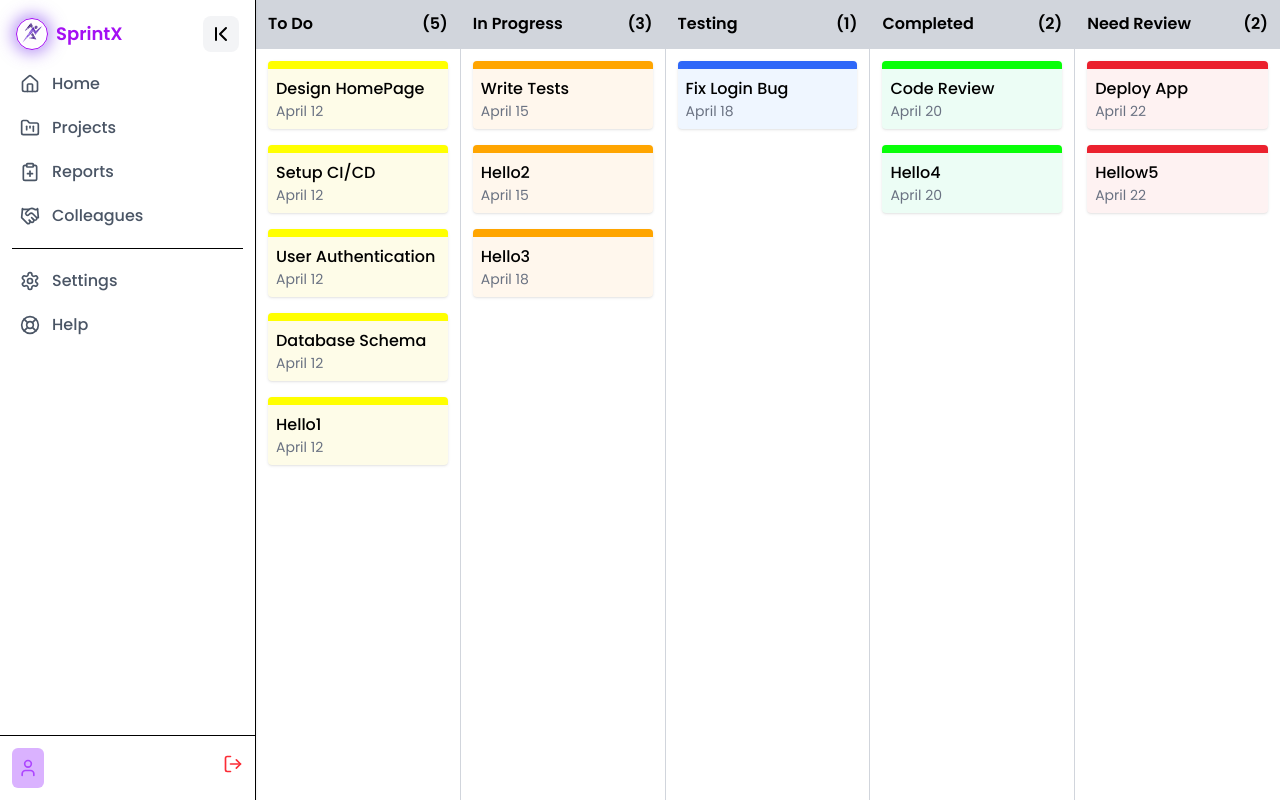
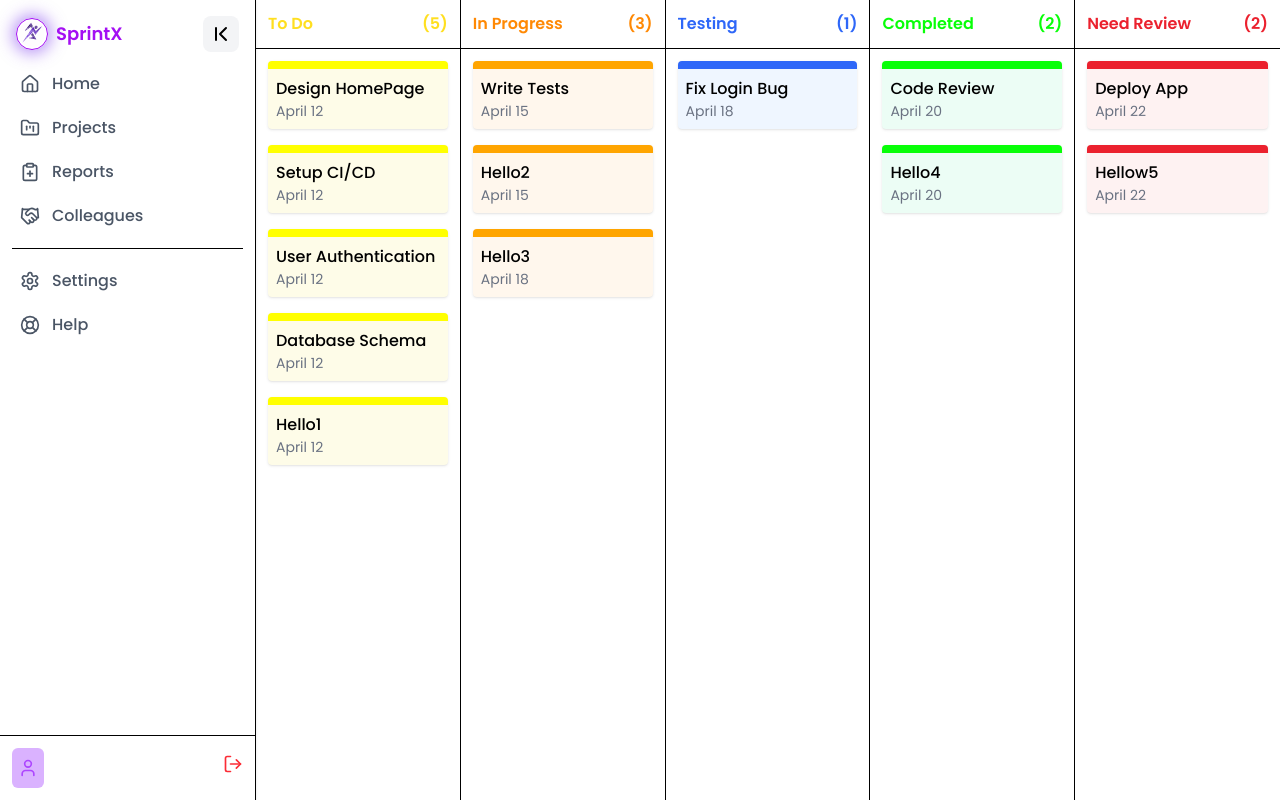
Before and after one commit to Sabarish-developer/SprintX, a React (Vite) app in the folder client/: page /home/tasks in a window 1280 px wide. Built offline with nearby package versions, Linux system fonts and the light colour scheme.

Commit message:
Tasks Headers bg-text-color Synchronization

```diff
--- a/client/src/components/ColumnContainer.jsx
+++ b/client/src/components/ColumnContainer.jsx
@@ -23,7 +23,7 @@ const ColumnContainer = ({ columnId, tasks }) => {
 
     <div
       ref={setNodeRef}
-      className="p-3 border-r border-gray-300 last:border-r-0 h-screen flex flex-col"
+      className="p-3 border-r border-black last:border-r-0 h-screen flex flex-col"
       style={{ minHeight: '150px' }}
     >
       <SortableContext items={taskIds}>
--- a/client/src/components/Tasks.jsx
+++ b/client/src/components/Tasks.jsx
@@ -37,6 +37,23 @@ const Tasks = () => {
         { id: "17", title: "Hide", dueDate: "April 20", columnId: "Completed" },
         { id: "18", title: "Hide", dueDate: "April 22", columnId: "Need Review" },
     ]);
+
+    const getTextColor = (columnId) => {
+        switch (columnId) {
+            case "To Do":
+                return "text-yellow-300";
+            case "In Progress":
+                return "text-orange-400";
+            case "Testing":
+                return "text-[#2E67F8]";
+            case "Completed":
+                return "text-[#08FF08]";
+            case "Need Review":
+                return "text-[#EB212E]";
+            default:
+                return "text-gray-500";
+        }
+    }
 
     const [activeTask, setActiveTask] = useState(null);
 
@@ -192,9 +209,9 @@ const Tasks = () => {
             <div className="overflow-x-auto w-screen lg:w-auto h-screen">
                 <div className="min-w-[900px] md:min-w-full">
 
-                    <div className="grid grid-cols-5 border-b border-gray-300 bg-gray-300 sticky top-0 z-10">
+                    <div className="grid grid-cols-5 sticky top-0 z-10">
                         {columns.map((columnId) => (
-                            <div key={columnId} className="p-3 font-semibold border-r border-gray-300 last:border-r-0 flex justify-between">
+                            <div key={columnId} className={`p-3 ${getTextColor(columnId)} bg-white font-semibold ${columnId==='Need Review' ? '' : 'border-r'} border-b border-black flex justify-between`}>
                             <span>{columnId}</span>
                             <span>({tasks.filter((task) => task.columnId === columnId).length-1})</span>
                           </div>
```
